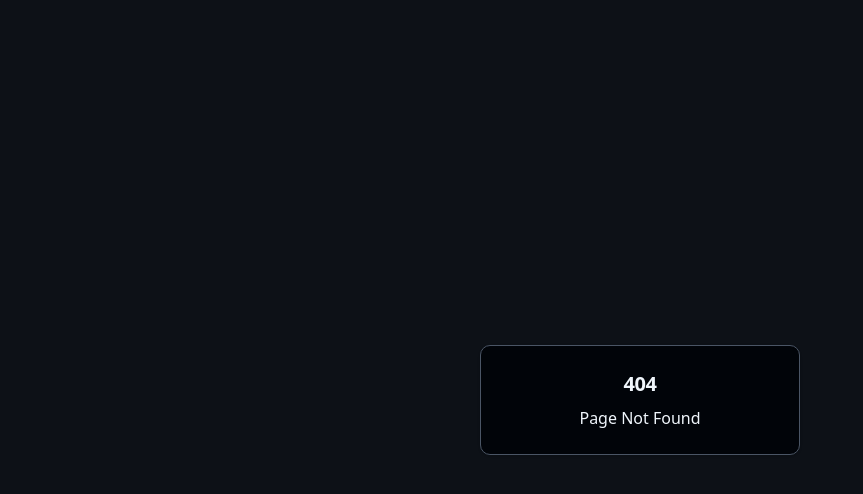
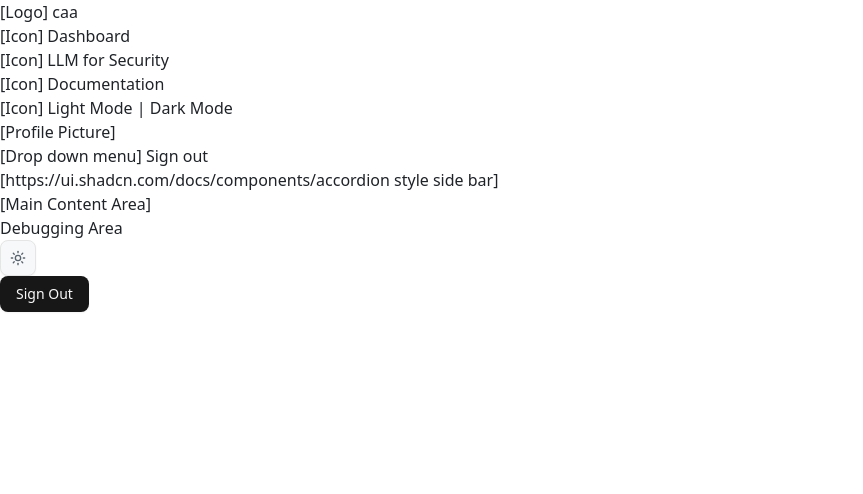
Before and after one commit to soobinrho/cybersecurity-audit-automation, a Next.js app: page /dashboard in a window 1280 px wide. Before the commit this address had no page. Shown: the top 494 px of the page, without its empty margins (0-863 px from the left). Built offline with nearby package versions, Linux system fonts and the light colour scheme; no server answers; sample sign-in values are in the browser's storage.

Commit message:
docs: dashboard structure planning
Signed-off-by: Soobin Rho <soobinrho@gmail.com>

```diff
--- /dev/null
+++ b/src/app/dashboard/page.tsx
@@ -0,0 +1,56 @@
+import { auth } from "@/auth";
+import SignOutButton from "@/components/auth/SignOutButton";
+import DarkModeButton from "@/components/DarkModeButton";
+import { redirect } from "next/navigation";
+import Link from "next/link";
+
+export default async function DashboardPage() {
+  const session = await auth();
+  if (!session) {
+    redirect("/login");
+  }
+
+  return (
+    // TODO: Abstract these into components.
+    // Learn from Supabase github on best practices for components.
+    <div className="min-h-svh min-w-svw text-light-mode-text-main dark:text-dark-mode-text-main bg-light-mode-main dark:bg-dark-mode-main dark:stroke-dark-mode-svg-main stroke-light-mode-svg-main overflow-x-auto">
+      <nav>
+        <div>[Logo] caa</div>
+        <div>
+          <Link href="/dashboard">[Icon] Dashboard</Link>
+        </div>
+        <div>
+          <Link href="/chat">[Icon] LLM for Security</Link>
+        </div>
+
+        <div>
+          <a href="https://github.com/soobinrho/caa-supabase">
+            [Icon] Documentation
+          </a>
+        </div>
+        <div>[Icon] {"Light Mode | Dark Mode"}</div>
+
+        <div>
+          [Profile Picture]
+          <div>[Drop down menu] Sign out</div>
+        </div>
+      </nav>
+      <main>
+        <aside>
+          [https://ui.shadcn.com/docs/components/accordion style side bar]
+        </aside>
+
+        <div>
+          [Main Content Area]
+        </div>
+      </main>
+
+
+      <div>
+        <h2>Debugging Area</h2>
+      <DarkModeButton />
+      <SignOutButton />
+    </div>
+    </div>
+  );
+}
--- a/src/app/layout.tsx
+++ b/src/app/layout.tsx
@@ -63,16 +63,14 @@ export default function RootLayout({
       <body
         className={`${geistSans.variable} ${geistMono.variable} antialiased`}
       >
-        <div className="min-h-svh min-w-svw text-light-mode-text-main dark:text-dark-mode-text-main bg-light-mode-main dark:bg-dark-mode-main dark:stroke-dark-mode-svg-main stroke-light-mode-svg-main overflow-x-auto">
           <ThemeProvider
             attribute="class"
-            defaultTheme="dark"
+            defaultTheme="light"
             enableSystem
             disableTransitionOnChange
           >
             <Suspense >{children}</Suspense>
           </ThemeProvider>
-        </div>
       </body>
     </html>
   );
--- a/src/app/login/page.tsx
+++ b/src/app/login/page.tsx
@@ -16,6 +16,11 @@ export default async function SignInPage(props: {
   const params = await props.searchParams;
   const SIGNIN_ERROR_URL = "/api/auth/error";
   return (
+    // TODO: Once the dashboard is done, put that main components
+    // here to the login page and the error page and use opacity
+    // and maybe blur. Showing a glimpse of how the dashboard looks like
+    // will improve the user experience. Also, the dark mode / light mode button
+    // will actually work even in skeleton.
     <div className="min-h-svh min-w-svw flex items-center justify-center">
       <div className="flex items-center flex-col w-xs rounded-lg border border-gray-200 bg-white p-6 text-center shadow dark:border-gray-600 dark:bg-dark-mode-menu dark:hover:border-gray-500">
         <div className="flex items-center justify-center w-full gap-2">
--- a/src/app/page.tsx
+++ b/src/app/page.tsx
@@ -1,6 +1,4 @@
 import { auth } from "@/auth";
-import SignOutButton from "@/components/auth/SignOutButton";
-import DarkModeButton from "@/components/DarkModeButton";
 import { redirect } from "next/navigation";
 
 export default async function App() {
@@ -8,10 +6,5 @@ export default async function App() {
   if (!session) {
     redirect("/login");
   }
-  return (
-    <div className="min-h-lvh w-full">
-      <DarkModeButton />
-      <SignOutButton />
-    </div>
-  );
+  redirect("/dashboard");
 }
```
